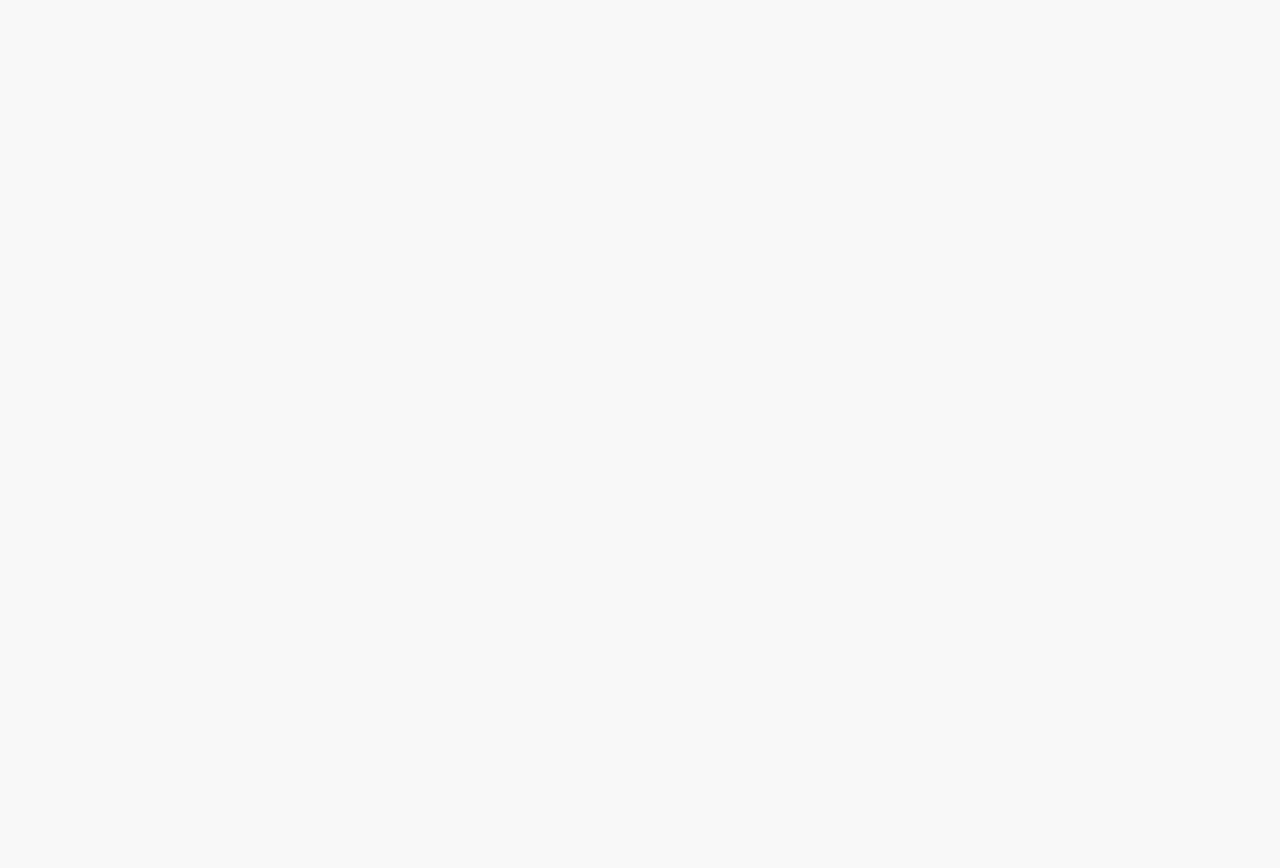
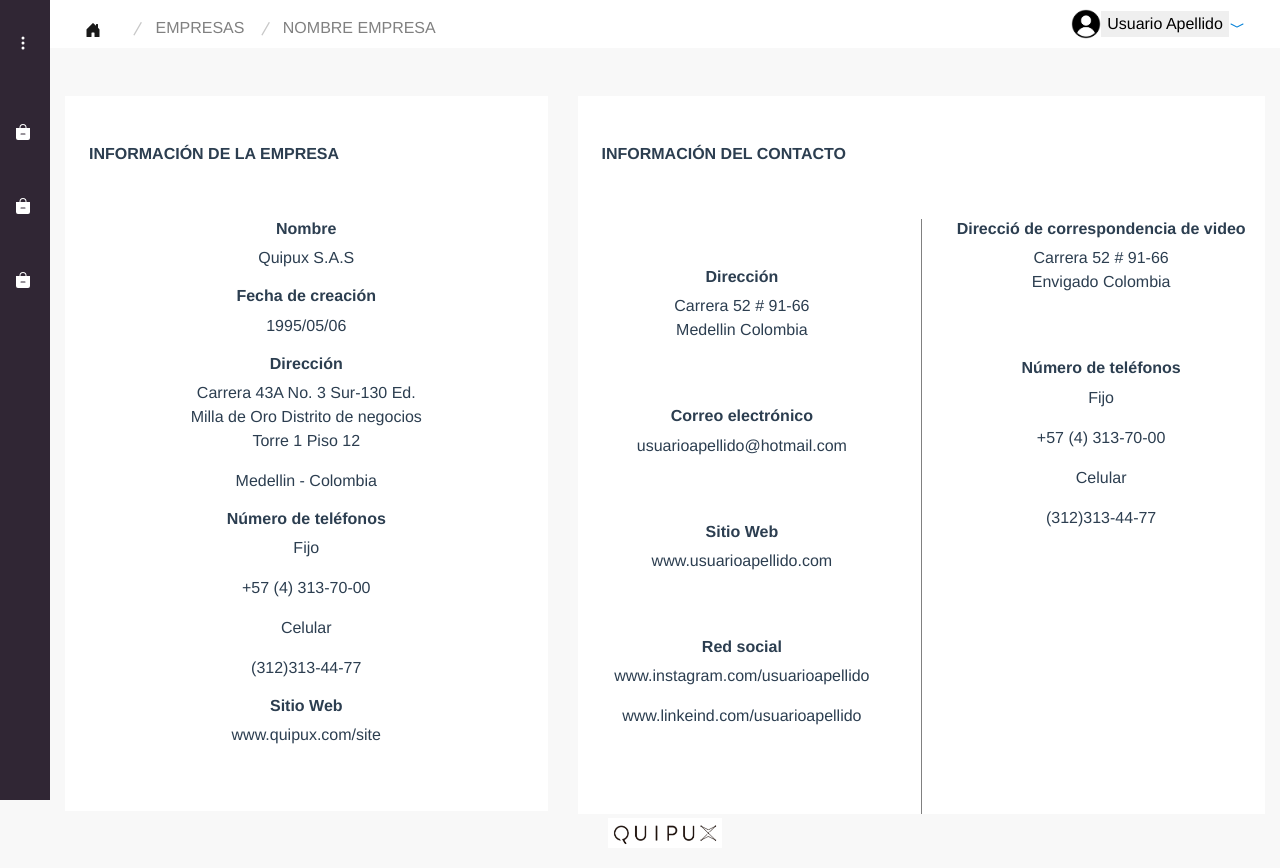
Before and after one commit to lauraparrado/reto_quipux, a Vue app: page /empresa in a window 1280 px wide. Before the commit this address had no page. Before the commit the page ends 800 px from the top, so only its background shows below. Built offline with nearby package versions, Linux system fonts and the light colour scheme.

Commit message:
crate page empresa

```diff
--- a/src/assets/scss/_views.scss
+++ b/src/assets/scss/_views.scss
@@ -1,2 +1,3 @@
 @import "views/home";
 @import "views/articulos";
+@import "views/empresa"
--- a/src/assets/scss/components/_navbar.scss
+++ b/src/assets/scss/components/_navbar.scss
@@ -27,6 +27,12 @@
         text-decoration: none;
         padding-bottom: 10px;
         text-decoration: none;
+
+
+    }
+
+    .upper-case{
+        text-transform: uppercase;
     }
 
     &__link:hover, &__link:focus-within{
--- /dev/null
+++ b/src/assets/scss/views/_empresa.scss
@@ -0,0 +1,8 @@
+.empresa{
+    &__contacto{
+        &__col{
+            padding-bottom: 220px;
+            border-left: 1px solid gray;
+        }
+    }
+}
--- a/src/layouts/GeneralLayout.vue
+++ b/src/layouts/GeneralLayout.vue
@@ -2,7 +2,7 @@
         <Sidebar :items="sidebarItems" />
         <div class="main">
           <header>
-            <Navbar :isHome="$route.name" />
+            <Navbar :router="$route.name" />
           </header>
           <div>
             <router-view></router-view>
@@ -28,7 +28,7 @@ export default {
           subitems: [
             {
               title: "Empresas",
-              urlName: "/",
+              urlName: "/empresa",
             },
           ],
         },
--- a/src/layouts/components/Navbar.vue
+++ b/src/layouts/components/Navbar.vue
@@ -1,6 +1,6 @@
 <template>
     <nav class="navbar navbar-expand-lg navbar-light">
-        <a v-if="isHome=='Home'"  href="#">
+        <a v-if="router=='Home'"  href="#">
             <img class="w-75" src="@/assets/logo.png">
         </a>
         <a v-else class="navbar-brand navbar__house" href="#">
@@ -12,12 +12,16 @@
             <span class="navbar-toggler-icon"></span>
         </button>
         <div class="collapse navbar-collapse " id="navbarText">
-            <ul v-if="isHome!='Home'" class="navbar__nav">
+            <ul v-if="router!='Home'" class="navbar__nav">
                 <li class="navbar__item">
                     <a class="navbar__link" href="#">EMPRESAS</a>
                     <div class="line"></div>
                 </li>
-                <li class="navbar__item">
+                <li v-if="router=='Articulo'" class="navbar__item">
+                    <a class="navbar__link" href="#">ARTÍCULO</a>
+                    <div class="line"></div>
+                </li>
+                <li v-else class="navbar__item">
                     <a class="navbar__link" href="#">NOMBRE EMPRESA</a>
                     <div class="line"></div>
                 </li>
@@ -45,10 +49,10 @@
 export default {
     name:"navbar",
     props:{
-        isHome:{
+        router:{
             type:String,
             required:true
-        }
+        },
     }
 }
 </script>
--- a/src/layouts/components/Sidebar.vue
+++ b/src/layouts/components/Sidebar.vue
@@ -15,12 +15,12 @@
           />
         </svg>
       </span>
-      <img
+      <router-link  :to="'/'"><img
         class="sidebar__header__logo"
         src="@/assets/logo-white.svg"
         alt="logo-white"
         v-show="!isCollapsed"
-      />
+      /></router-link>
     </div>
     <div class="sidebar__content">
       <span class="sidebar__content__title" v-show="!isCollapsed"
--- a/src/router/index.js
+++ b/src/router/index.js
@@ -2,6 +2,7 @@ import { createRouter, createWebHistory } from 'vue-router'
 import GeneralLayout from "../layouts/GeneralLayout.vue"
 import Home from '../views/Home.vue'
 import Articulo from '../views/Articulo.vue'
+import Empresa from '../views/Empresa.vue'
 
 
 const routes = [
@@ -18,6 +19,11 @@ const routes = [
         path: '/articulo',
         name: 'Articulo',
         component: Articulo,
+      },
+      {
+        path: '/empresa',
+        name: 'Empresa',
+        component: Empresa,
       }
     ]
   },
--- /dev/null
+++ b/src/views/Empresa.vue
@@ -0,0 +1,99 @@
+<template>
+    <div class="container-fluid empresa pb-1">
+        <div class="row">
+            <div class="col-5">
+                <div class="container-fluid info bg-white mt-5 px-0 ">
+                    <div class="py-5 pl-4">
+                        <h6 class="font-weight-bold text-left">INFORMACIÓN DE LA EMPRESA</h6>
+                    </div>
+
+                    <div class="d-inline-block text-center pb-5">
+                        <h6 class="font-weight-bold">Nombre</h6>
+                        <p>Quipux S.A.S</p>
+                        <h6 class="font-weight-bold">Fecha de creación</h6>
+                        <p>1995/05/06</p>
+                        <h6 class="font-weight-bold">Dirección</h6>
+                        <div class="w-50 d-inline-block">
+                            <p>Carrera 43A No. 3 Sur-130 Ed. Milla de Oro Distrito de negocios Torre 1 Piso 12</p>
+                            <p>Medellin - Colombia</p>
+                        </div>
+                        <h6 class="font-weight-bold">Número de teléfonos</h6>
+                        <p>Fijo</p>
+                        <p>
+                            {{this.contacto.default.telefonos[0].numero}}
+                        </p>
+                        <p>Celular</p>
+                        <p>
+                            {{this.contacto.default.telefonos[1].numero}}
+                        </p>
+                        <h6 class="font-weight-bold">Sitio Web</h6>
+                        <p>www.quipux.com/site</p>
+                    </div>
+                </div>
+
+            </div>
+            <div class="col-7  empresa__contacto">
+                <div class="container-fluid info bg-white mt-5 px-0">
+                    <div class="py-5 pl-4">
+                        <h6 class="font-weight-bold text-left">INFORMACIÓN DEL CONTACTO</h6>
+                    </div>
+                    <div class="row">
+                        <div class="col-6 d-inline-block ">
+                            <div class="pt-5">
+                                <h6 class="font-weight-bold">Dirección</h6>
+                                <div class="w-50 d-inline-block">
+                                    <p>{{this.contacto.default.direccion}}</p>
+                                </div>
+                            </div>
+                            <div class="pt-5">
+                                <h6 class="font-weight-bold ">Correo electrónico</h6>
+                                <p>{{this.contacto.default.correo}}</p>
+                            </div>
+                            <div class="pt-5">
+                                <h6 class="font-weight-bold">Sitio Web</h6>
+                                <p>{{this.contacto.default.website}}</p>
+                            </div>
+                            <div class="py-5">
+                                <h6 class="font-weight-bold">Red social</h6>
+                                <p v-for="red in this.contacto.default.redes" :key="red">
+                                    {{red.social}}
+                                </p>
+                            </div>
+                        </div>
+                        <div class="col-6 d-inline-block empresa__contacto__col">
+                            <h6 class="font-weight-bold">Direcció de correspondencia de video</h6>
+                            <div class="w-50 d-inline-block">
+                                <p>{{this.contacto.default.correspondencia}}</p>
+                            </div>
+                            <div class="py-5">
+                                <h6 class="font-weight-bold">Número de teléfonos</h6>
+                                <p>Fijo</p>
+                                <p>
+                                    {{this.contacto.default.telefonos[0].numero}}
+                                </p>
+                                <p>Celular</p>
+                                <p>
+                                    {{this.contacto.default.telefonos[1].numero}}
+                                </p>
+                            </div>
+
+                        </div>
+                    </div>
+                </div>
+            </div>
+        </div>
+    </div>
+</template>
+<script>
+import * as dataContacto from "../jsonfile/info-contacto.json";
+
+export default {
+    name:"Empresa",
+    data(){
+        return{
+            contacto:dataContacto,
+        }
+    },
+
+}
+</script>
```
